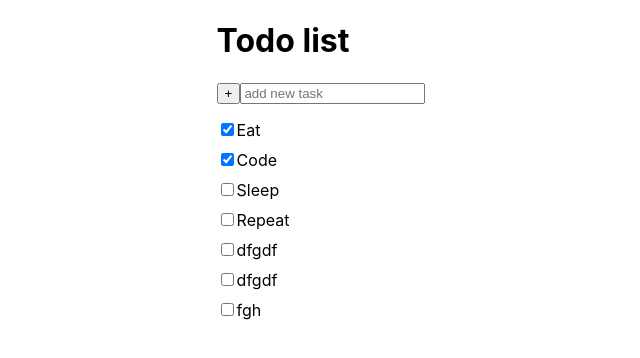
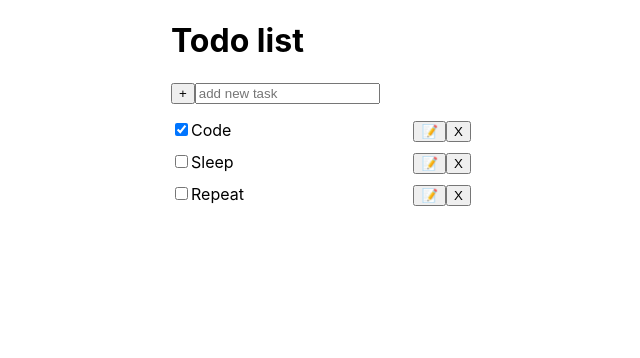
Before and after one commit to dsilichev/module2_5_1, a React (Create React App) app: page / in a window 1280 px wide. Shown: the top 358 px of the page, without its empty margins (319-959 px from the left). Built offline with nearby package versions, Linux system fonts and the light colour scheme; data requests are answered from the project's data file.

Commit message:
add handles

```diff
--- a/src/App.js
+++ b/src/App.js
@@ -1,7 +1,7 @@
 import { useState, useEffect } from 'react';
 import styles from './app.module.css';
 import { TodoList } from './components/TodoList';
-import { TodoAdd } from './components/TodoAdd';
+import { TodoAdd } from './components/TodoAddItem';
 import {
   useRequestAdd,
   useRequestUpdate,
@@ -14,8 +14,10 @@ function App() {
 
   const refreshTodos = () => setRefreshTodosFlag(!refreshTodosFlag);
 
-  const {isLoading, todos} = useRequestGet(refreshTodosFlag);
-  const {isCreating, requestAdd} = useRequestAdd(refreshTodos);
+  const { isLoading, todos } = useRequestGet(refreshTodosFlag);
+  const { isCreating, requestAdd } = useRequestAdd(refreshTodos);
+  const { isUpdating, requestUpdate } = useRequestUpdate(refreshTodos);
+  const { isDeleting, requestDelete } = useRequestDelete(refreshTodos);
 
   // JSON Placeholder
   // useEffect(() => {
@@ -37,14 +39,26 @@ function App() {
     console.log(event);
     requestAdd(event.target[1].value);
     event.target[1].value = '';
-  }
+  };
+
+  const handleUpdateTodo = (id, text) => {
+    requestUpdate(id, text);
+  };
+
+  const handleDeleteTodo = (id) => {
+    requestDelete(id);
+  };
 
   return (
     <div className={styles.app}>
       <div>
         <h1>Todo list</h1>
         <TodoAdd handleAddTodo={handleAddTodo} />
-        <TodoList todos={todos} />
+        <TodoList
+          todos={todos}
+          handleDeleteTodo={handleDeleteTodo}
+          handleUpdateTodo={handleUpdateTodo}
+        />
       </div>
     </div>
   );
--- a/src/app.module.css
+++ b/src/app.module.css
@@ -11,3 +11,9 @@
   list-style: none;
   gap: 10px;
 }
+
+.list li {
+  width: 300px;
+  display: flex;
+  justify-content: space-between;
+}
--- a/src/components/TodoList.jsx
+++ b/src/components/TodoList.jsx
@@ -1,14 +1,19 @@
 import styles from '../app.module.css';
 
-export const TodoList = ({ todos }) => {
+export const TodoList = ({ todos, handleDeleteTodo, handleUpdateTodo }) => {
   return (
     <div>
-
       <ul className={styles.list}>
         {todos.map((todo) => (
           <li key={todo.id}>
-            <input type="checkbox" id={todo.id} defaultChecked={todo.completed}></input>
-            <label htmlFor={todo.id}>{todo.text}</label>
+            <div>
+              <input type="checkbox" id={todo.id} defaultChecked={todo.completed}></input>
+              <label htmlFor={todo.id}>{todo.text}</label>
+            </div>
+            <div>
+              <button onClick={() => handleUpdateTodo(todo.id, todo.text)}>📝</button>
+              <button onClick={() => handleDeleteTodo(todo.id)}>X</button>
+            </div>
           </li>
         ))}
       </ul>
--- a/src/db.json
+++ b/src/db.json
@@ -1,10 +1,5 @@
 {
   "todos": [
-    {
-      "id": "1",
-      "text": "Eat",
-      "completed": true
-    },
     {
       "id": "2",
       "text": "Code",
@@ -19,21 +14,6 @@
       "id": "4",
       "text": "Repeat",
       "completed": false
-    },
-    {
-      "text": "dfgdf",
-      "completed": false,
-      "id": "1p3Bp8x"
-    },
-    {
-      "text": "dfgdf",
-      "completed": false,
-      "id": "WoZ1pOe"
-    },
-    {
-      "text": "fgh",
-      "completed": false,
-      "id": "iCsNSf3"
     }
   ]
 }
--- a/src/hooks/useRequestUpdate.js
+++ b/src/hooks/useRequestUpdate.js
@@ -3,10 +3,10 @@ import { useState } from 'react';
 export const useRequestUpdate = (refreshTodos) => {
   const [isUpdating, setIsUpdating] = useState(false);
 
-  const requestUpdate = (text) => {
+  const requestUpdate = (id, text = 'Default text') => {
     setIsUpdating(true);
 
-    fetch('http://localhost:3005/todos', {
+    fetch(`http://localhost:3005/todos/${id}`, {
       method: 'PATCH',
       headers: { 'Content-Type': 'application/json;charset=utf-8' },
       body: JSON.stringify({
```
Also changed, not shown: src/components/TodoAddItem.jsx (renamed from src/components/TodoAdd.jsx).
